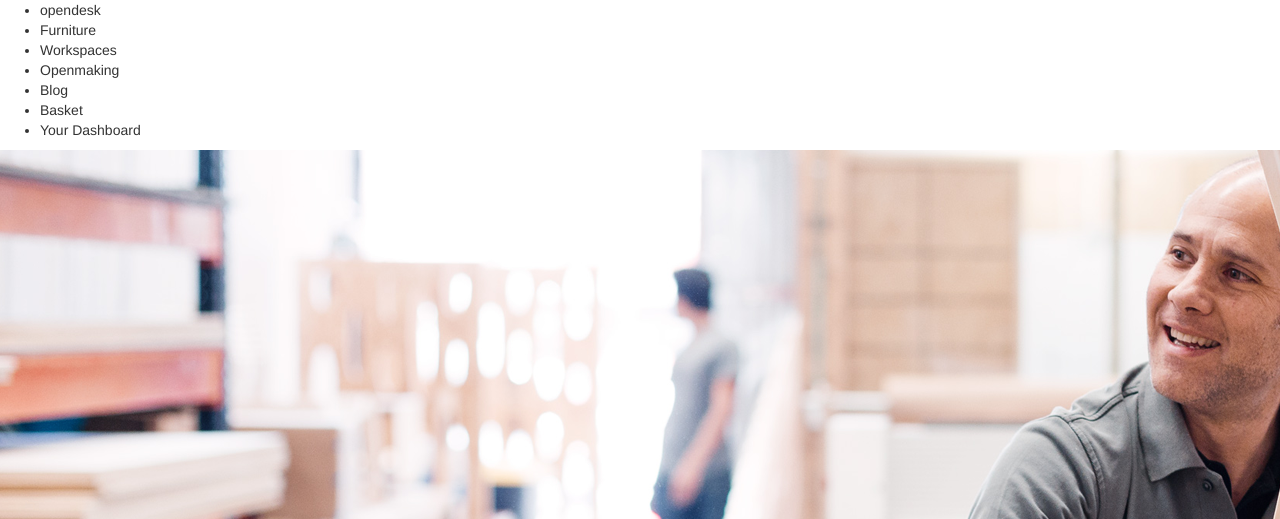
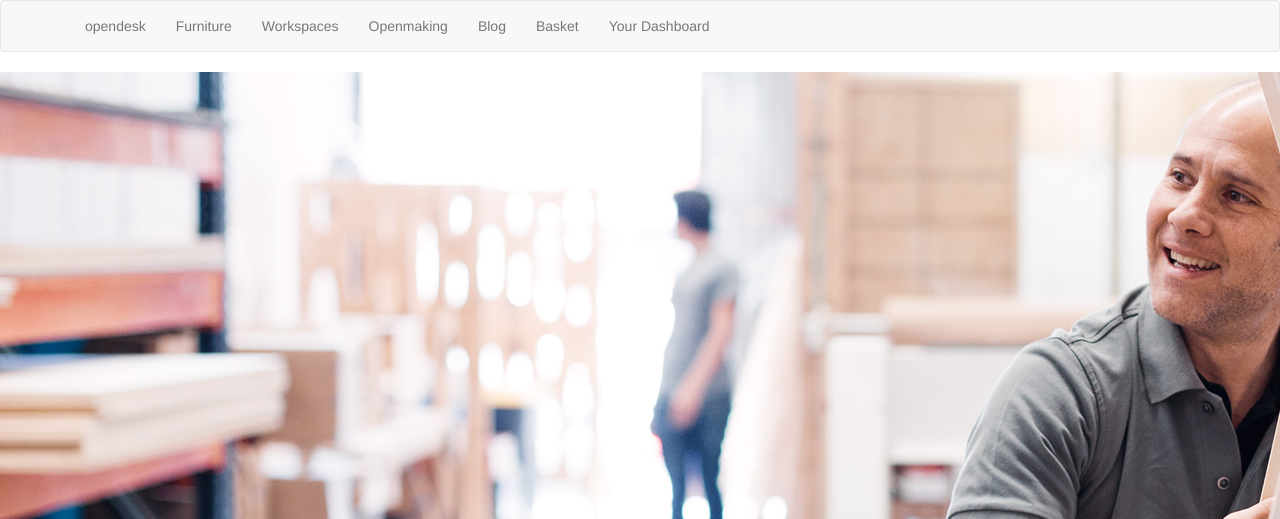
Before and after one commit to namquang/Sass_Bootstrap_Practice, a plain HTML site: page index.html in a window 1280 px wide. Shown: the top 519 px of the page. Drawn offline with Linux system fonts and the light colour scheme.

Commit message:
add css for navbar

```diff
--- a/index.html
+++ b/index.html
@@ -4,27 +4,34 @@
     <title>Opendesk - A different approach to design furniture</title>
     <meta http-equiv="Content-Type" content="text/html; charset=utf-8" />
     <link rel="stylesheet" type="text/css" href="css/bootstrap.min.css" >
+    <script src="js/bootstrap.min.js"></script>
 </head>
 <body>
   <div>
+     <header class="l-header">
     <!-- header menu -->
-    <div>
-      <ul>
-          <li>opendesk</li>
-          <li>Furniture</li>
-          <li>Workspaces</li>
-          <li>Openmaking</li>
-          <li>Blog</li>
-          <li>Basket</li>
-          <li>Your Dashboard</li>
-        </ul>
-    </div>
+      <nav class="navbar navbar-default">
+        <div class="container">
+          <div class="navbar-inner clearfix">
+            <ul class="nav navbar-nav">
+              <li><a href="">opendesk</a></li>
+              <li><a href="">Furniture</a></li>
+              <li><a href="">Workspaces</a></li>
+              <li><a href="">Openmaking</a></li>
+              <li><a href="">Blog</a></li>
+              <li><a href="">Basket</a></li>
+              <li><a href="">Your Dashboard</a></li>
+            </ul>
+          </div>
+        </div>
+      </nav>
+    </header>
     <!-- image -->
     <div>
       <img src="images/index/caroustrap.carousel.png">
     </div>
     <!-- div body -->
-    <div class="homepage-body">
+    <div class="l-homepage-body">
       <!-- div module  -->
       <div>
           <div class="container">
```
